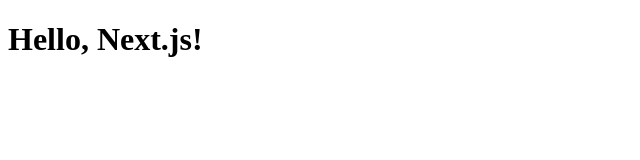
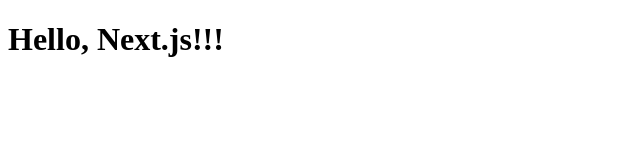
Before and after one commit to Mii4a/PronptApp, a Next.js app in the folder frontend/: page / in a window 1280 px wide. Shown: the top 160 px of the page, without its empty margins (0-640 px from the left). Built offline with nearby package versions, Linux system fonts and the light colour scheme.

Commit message:
Fix folder missing

```diff
--- a/frontend/pages/index.js
+++ b/frontend/pages/index.js
@@ -1,7 +1,7 @@
 export default function Home() {
   return (
     <div>
-      <h1>Hello, Next.js!</h1>
+      <h1>Hello, Next.js!!!</h1>
     </div>
   );
 }
```
